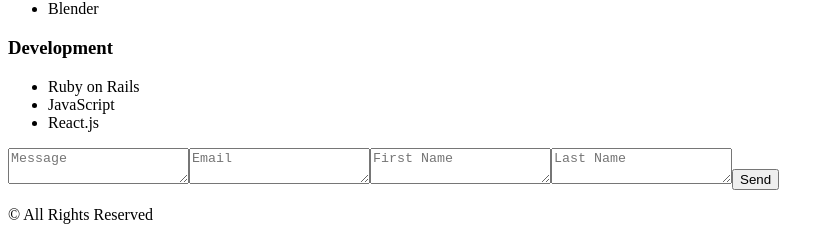
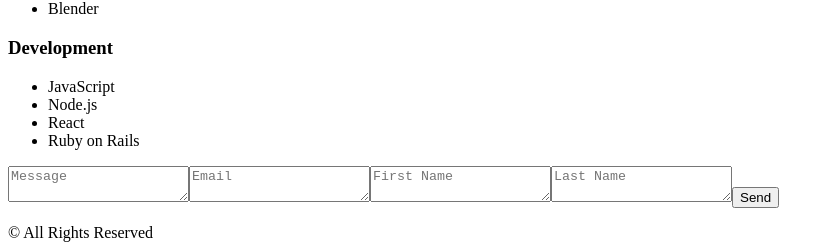
Before and after one commit to yuitof/yuitof, a React (Vite) app in the folder client/: page / in a window 1280 px wide. Shown: the part 348-592 px from the top of the page, without its empty margins (0-834 px from the left). Built offline with nearby package versions, Linux system fonts and the light colour scheme.

Commit message:
tweek the bio

```diff
--- a/client/src/components/Bio.jsx
+++ b/client/src/components/Bio.jsx
@@ -11,9 +11,10 @@ export default function Bio() {
             </ul>
             <h3>Development</h3>
             <ul>
+                <li>JavaScript</li>
+                <li>Node.js</li>
+                <li>React</li>
                 <li>Ruby on Rails</li>
-                <li>JavaScript</li>
-                <li>React.js</li>
             </ul>
         </>
     );
```
